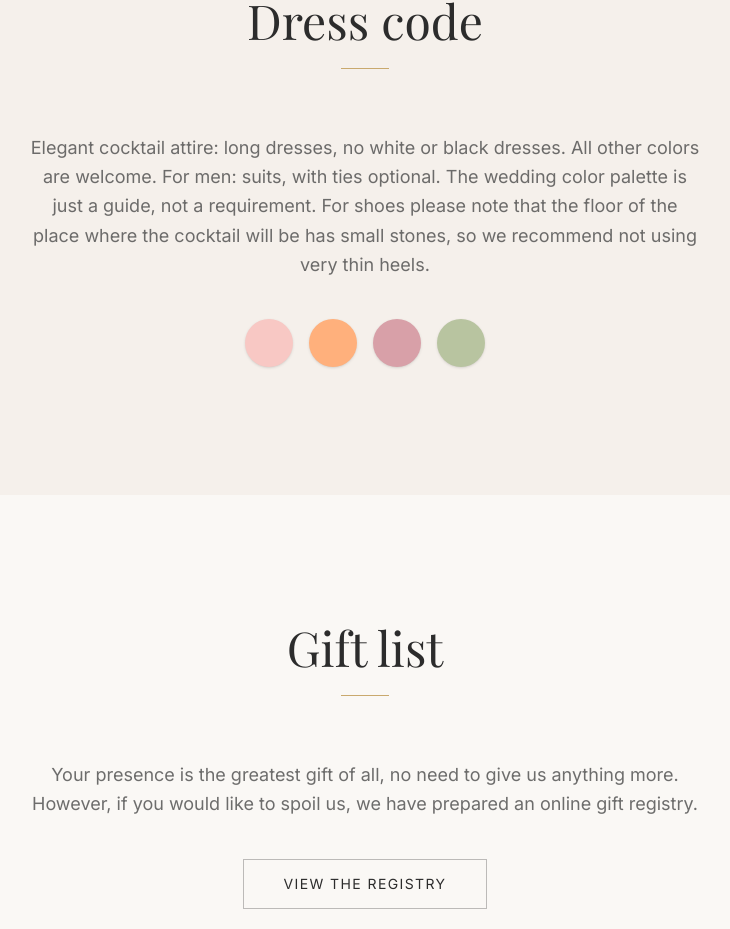
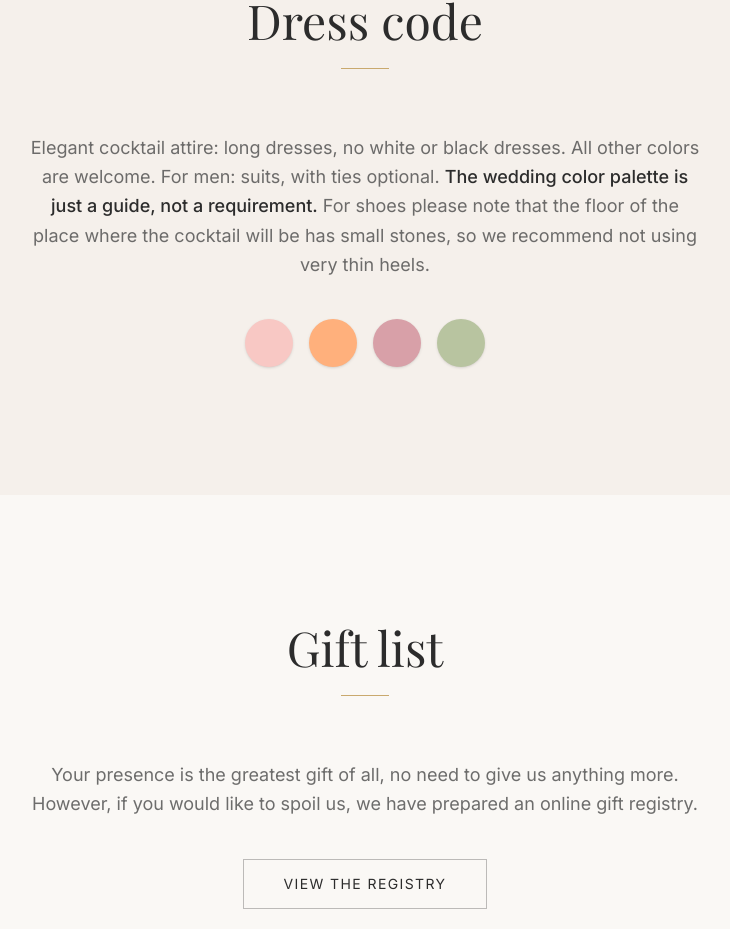
Before and after one commit to Gaston-Volpellier/wedding-site, a Next.js app: page / in a window 1280 px wide. Shown: the part 5150-6079 px from the top of the page, without its empty margins (275-1005 px from the left). Built offline with nearby package versions, Linux system fonts and the light colour scheme; a web font is replaced by a local one.

Commit message:
Added bold to dress code

```diff
--- a/src/components/DressCode.tsx
+++ b/src/components/DressCode.tsx
@@ -1,5 +1,6 @@
 'use client';
 
+import { Fragment } from 'react';
 import { useLocale, t } from '@/lib/i18n';
 import { dressCode } from '@/lib/content';
 import SectionHeading from './SectionHeading';
@@ -12,6 +13,20 @@ const swatches = [
   { name: 'Fresh Sage Green', color: '#B8C4A0' },
 ];
 
+// Renders a string with `**...**` segments wrapped in <strong>.
+function renderBold(text: string) {
+  return text.split(/(\*\*[^*]+\*\*)/g).map((part, i) => {
+    if (part.startsWith('**') && part.endsWith('**')) {
+      return (
+        <strong key={i} className="font-medium text-charcoal">
+          {part.slice(2, -2)}
+        </strong>
+      );
+    }
+    return <Fragment key={i}>{part}</Fragment>;
+  });
+}
+
 export default function DressCode() {
   const { locale } = useLocale();
 
@@ -22,7 +37,7 @@ export default function DressCode() {
 
         <RevealOnScroll>
           <p className="text-charcoal-light/80 leading-relaxed font-sans text-base md:text-lg mb-10">
-            {t(dressCode.text, locale)}
+            {renderBold(t(dressCode.text, locale))}
           </p>
         </RevealOnScroll>
 
--- a/src/lib/content.ts
+++ b/src/lib/content.ts
@@ -319,9 +319,9 @@ export const dressCode = {
     en: 'Dress code',
   },
   text: {
-    fr: 'Tenue de cocktail élégante : robes longues, sans robes blanches ni noires. Toutes les autres couleurs sont les bienvenues. Pour les hommes : costume, cravate facultative. La palette de couleurs du mariage est donnée à titre indicatif, sans obligation. Pour les chaussures, veuillez noter que le sol de l’espace cocktail est composé de petits cailloux, nous vous recommandons donc d’éviter les talons trop fins.',
-    es: 'Traje de cóctel elegante: vestidos largos, sin vestidos blancos ni negros. Todos los demás colores son bienvenidos. Para los hombres: traje, corbata opcional. La paleta de colores de la boda es solo una guía, sin obligación. Para el calzado tengan en cuenta que el piso del lugar donde sera el cocktail tiene pequeñas piedras, por lo que recomendamos no usar tacos muy finos.',
-    en: 'Elegant cocktail attire: long dresses, no white or black dresses. All other colors are welcome. For men: suits, with ties optional. The wedding color palette is just a guide, not a requirement. For shoes please note that the floor of the place where the cocktail will be has small stones, so we recommend not using very thin heels.',
+    fr: 'Tenue de cocktail élégante : robes longues, sans robes blanches ni noires. Toutes les autres couleurs sont les bienvenues. Pour les hommes : costume, cravate facultative. **La palette de couleurs du mariage est donnée à titre indicatif, sans obligation.** Pour les chaussures, veuillez noter que le sol de l’espace cocktail est composé de petits cailloux, nous vous recommandons donc d’éviter les talons trop fins.',
+    es: 'Traje de cóctel elegante: para las mujeres: vestidos largos, sin vestidos blancos ni negros. Todos los demás colores son bienvenidos. Para los hombres: traje, corbata opcional. **La paleta de colores de la boda es solo una guía, sin obligación.** Para el calzado tengan en cuenta que el piso del lugar donde sera el cocktail tiene pequeñas piedras, por lo que recomendamos no usar tacos muy finos.',
+    en: 'Elegant cocktail attire: long dresses, no white or black dresses. All other colors are welcome. For men: suits, with ties optional. **The wedding color palette is just a guide, not a requirement.** For shoes please note that the floor of the place where the cocktail will be has small stones, so we recommend not using very thin heels.',
   },
 };
 
```
